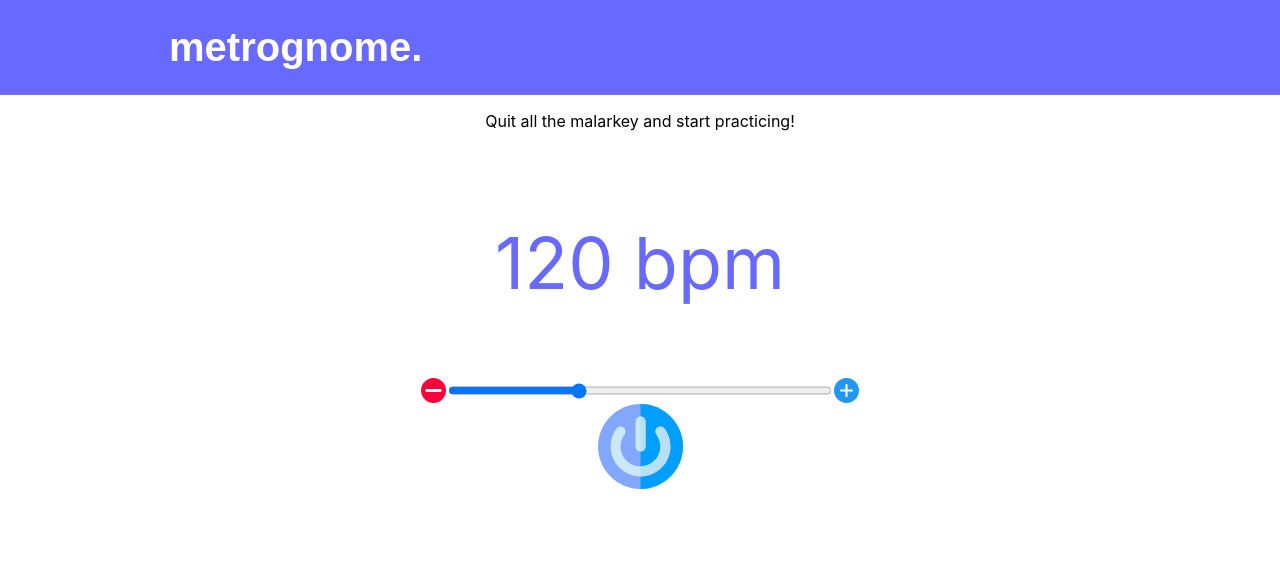
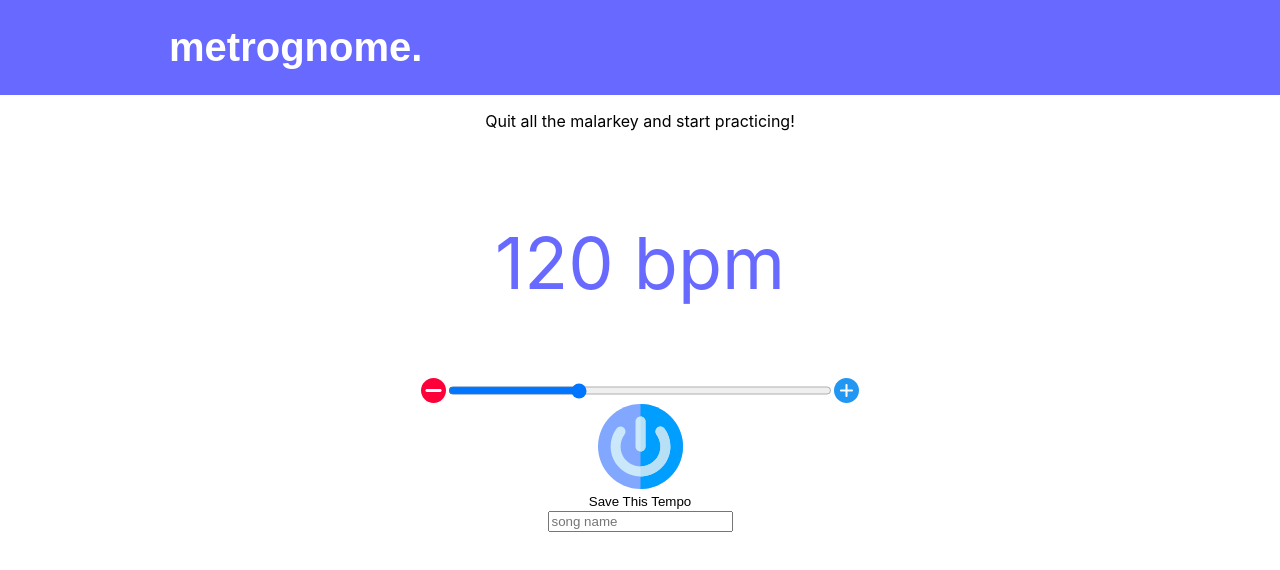
Before and after one commit to monstaro/metrognome-react, a React (Create React App) app: page / in a window 1280 px wide. Shown: the top 570 px of the page. Built offline with nearby package versions, Linux system fonts and the light colour scheme.

Commit message:
Begins work on saving a song

```diff
--- a/src/components/Metronome/Metronome.js
+++ b/src/components/Metronome/Metronome.js
@@ -4,6 +4,7 @@ import on from '../../on.svg';
 import off from '../../off.svg';
 import plus from '../../plus.svg';
 import minus from '../../minus.svg';
+import SavedTempos from '../SavedTempos/SavedTempos';
 
 class Metronome extends React.Component
 {
@@ -110,8 +111,21 @@ class Metronome extends React.Component
         console.log('error')
       }
     }
+    saveSongToStorage = (action) => {
+      let songName = document.querySelector('#songName').value;
+      let songs;
+      if(localStorage.getItem('songs') === null) {
+        songs = {};
+      } else {
+        songs = JSON.parse(localStorage.getItem('songs'))
+      }
+      if (!songs[songName]) {
+        songs[songName] = this.state.tempo;
+      }
+      localStorage.setItem('songs', JSON.stringify(songs));
+    }
     checkTempo = () => {
-      console.log(this.state.tempo)
+      console.log(JSON.parse(localStorage.getItem('songs')))
       if (this.state.tempo < 120) {
         this.setState({
           message: 'This be some love making music'
@@ -163,6 +177,17 @@ render() {
             <button onClick={() => this.startStop()}>
               {this.state.isRunning ? <img className="on-off" src={off} alt="turn off" /> : <img className="on-off" src={on} alt="turn on" />}
             </button>
+            <button onClick={() => this.saveSongToStorage('save')}>Save This Tempo</button>
+
+            <form className="save-tempo-form">
+              <input type="text" id="songName" placeholder="song name"></input>
+            </form>
+            <div className="saved-songs">
+              {
+                localStorage.getItem('songs') &&
+                Object.keys(JSON.parse(localStorage.getItem('songs'))).map(song  => <SavedTempos  songName={song} tempo={JSON.parse(localStorage.getItem('songs'))[song]}/>)
+              }
+            </div>
           </div>
         )
 }
```
